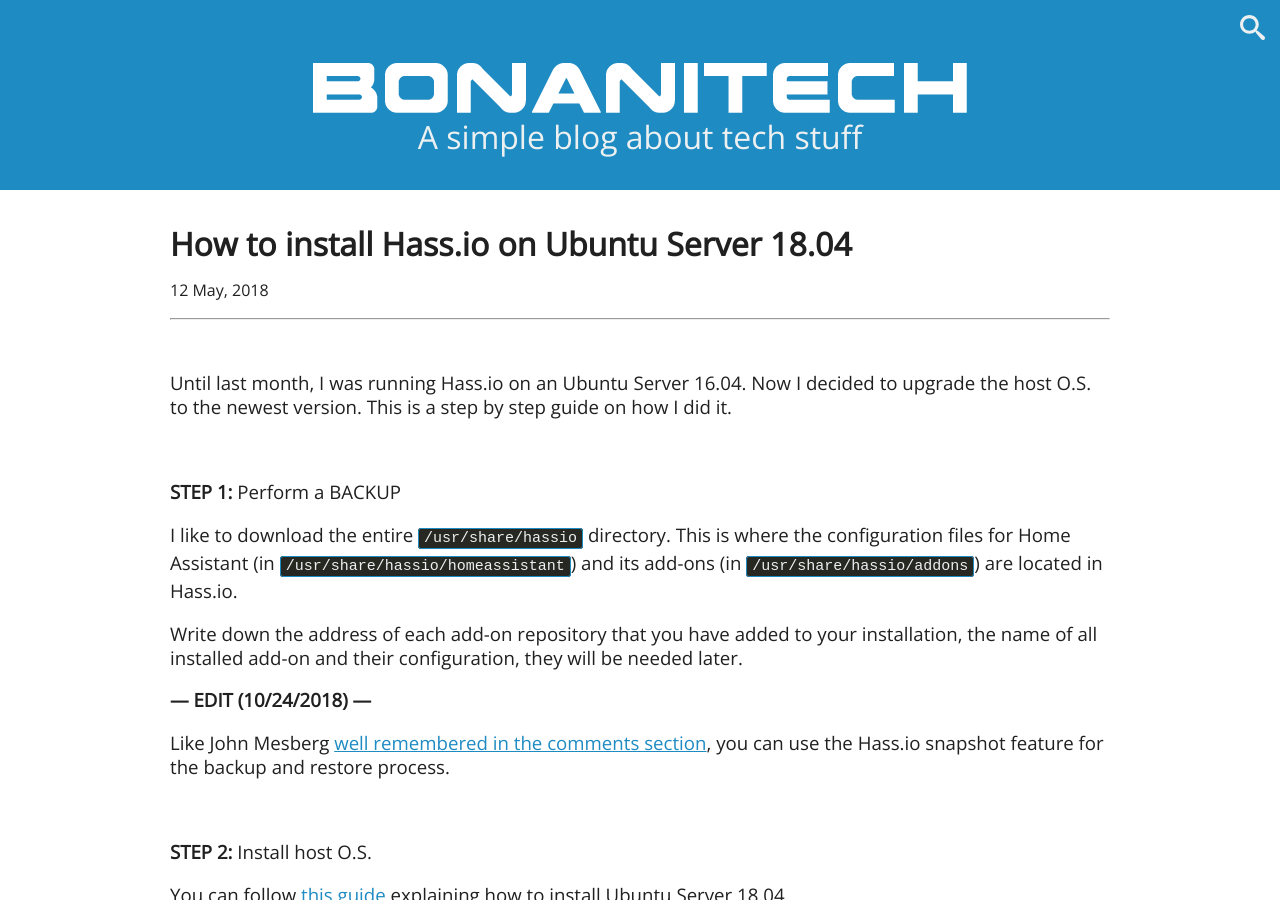
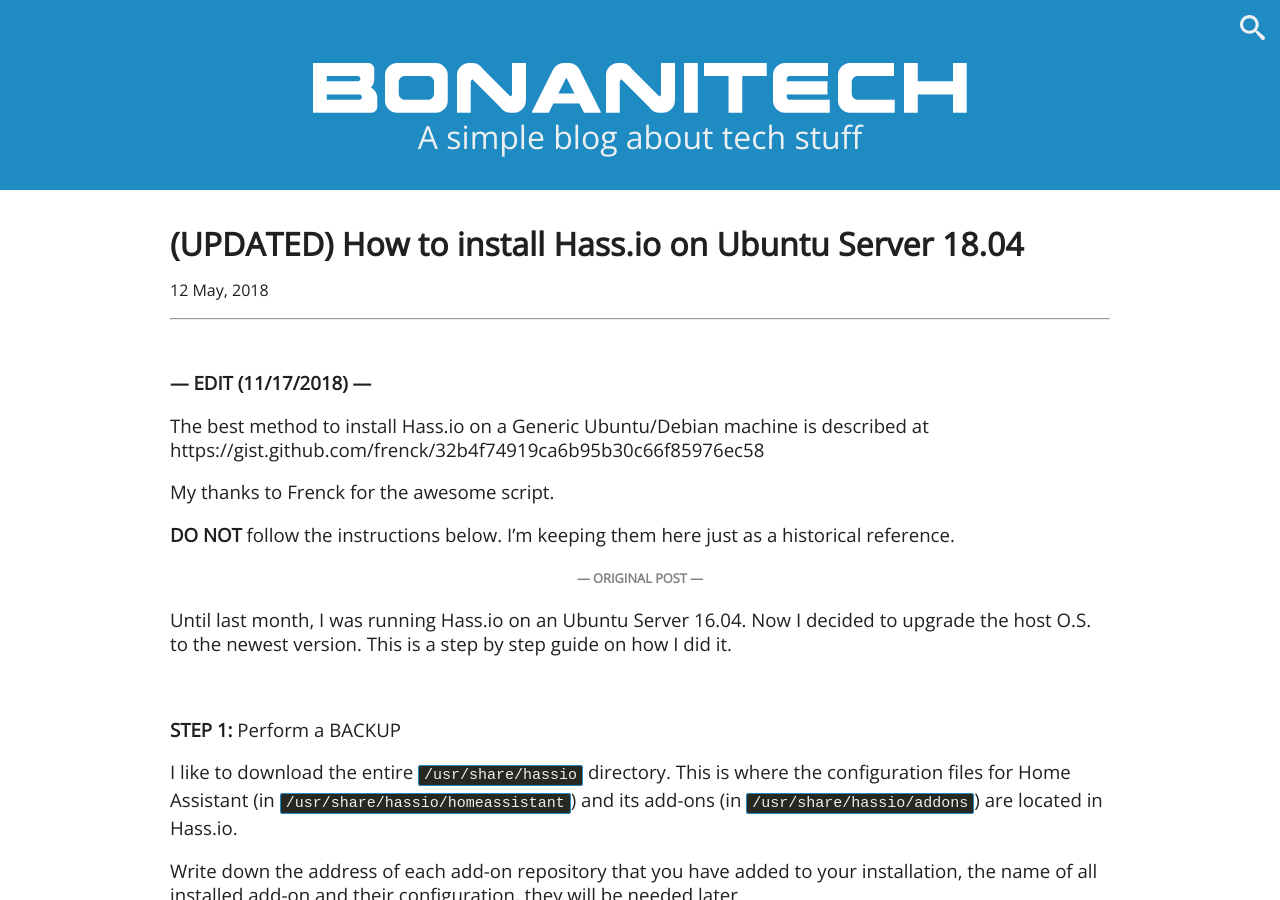
Before and after one commit to bonanitech/blog, a Jekyll site: the page built from _posts/2018-05-12-how-to-install-hass.io-on-ubuntu-server-18.04.md, in a window 1280 px wide and 900 px high. Built offline with Jekyll 4.4.1, drawn with Linux system fonts in a browser that asks for light colours; comment, search, counter and statistics services are not loaded.

Commit message:
Update post

```diff
--- a/_posts/2018-05-12-how-to-install-hass.io-on-ubuntu-server-18.04.md
+++ b/_posts/2018-05-12-how-to-install-hass.io-on-ubuntu-server-18.04.md
@@ -1,12 +1,23 @@
 ---
 layout: post
 comments: true
-title:  "How to install Hass.io on Ubuntu Server 18.04"
-twitter_text: "How to install Hass.io on Ubuntu Server 18.04"
+title:  "(UPDATED) How to install Hass.io on Ubuntu Server 18.04"
+twitter_text: "(UPDATED) How to install Hass.io on Ubuntu Server 18.04"
 date:   2018-05-12 10:30:00
 tags: HomeAssistant
 permalink: /how-to-install-hass.io-on-ubuntu-server-18.04/
 ---
+
+**--- EDIT \(11/17/2018\) ---**
+
+The best method to install Hass.io on a Generic Ubuntu/Debian machine is described at https://gist.github.com/frenck/32b4f74919ca6b95b30c66f85976ec58
+
+My thanks to Frenck for the awesome script.
+
+**DO NOT** follow the instructions below. I'm keeping them here just as a historical reference.
+
+**--- ORIGINAL POST ---**
+{: style="color:gray; font-size: 80%; text-align: center;"}
 
 Until last month, I was running Hass.io on an Ubuntu Server 16.04. Now I decided to upgrade the host O.S. to the newest version. This is a step by step guide on how I did it.
 
```
